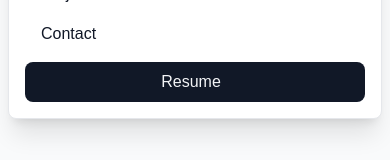
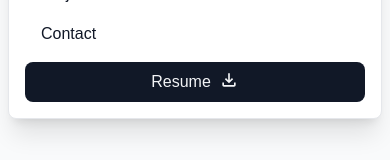
Before and after one commit to AhsanDev404/portfolio, a Next.js app: page / in a window 390 px wide. Both pictures are taken after a click on the button 329 px from the left and 24 px from the top of the page. Shown: the part 259-419 px from the top of the page. Built offline with nearby package versions, Linux system fonts and the light colour scheme.

Commit message:
Update Header.tsx

```diff
--- a/app/components/Header.tsx
+++ b/app/components/Header.tsx
@@ -85,7 +85,7 @@ export default function Header() {
               className="w-full flex gap-2 justify-center py-2 px-4 mt-2 bg-gray-900 text-gray-100 rounded-lg hover:bg-gray-800"
               onClick={toggleMenu}
             >
-              Resume <lgOutlineFileDownload size={20} />
+              Resume <MdOutlineFileDownload size={20} />
             </button>
           </div>
         </div>
```
